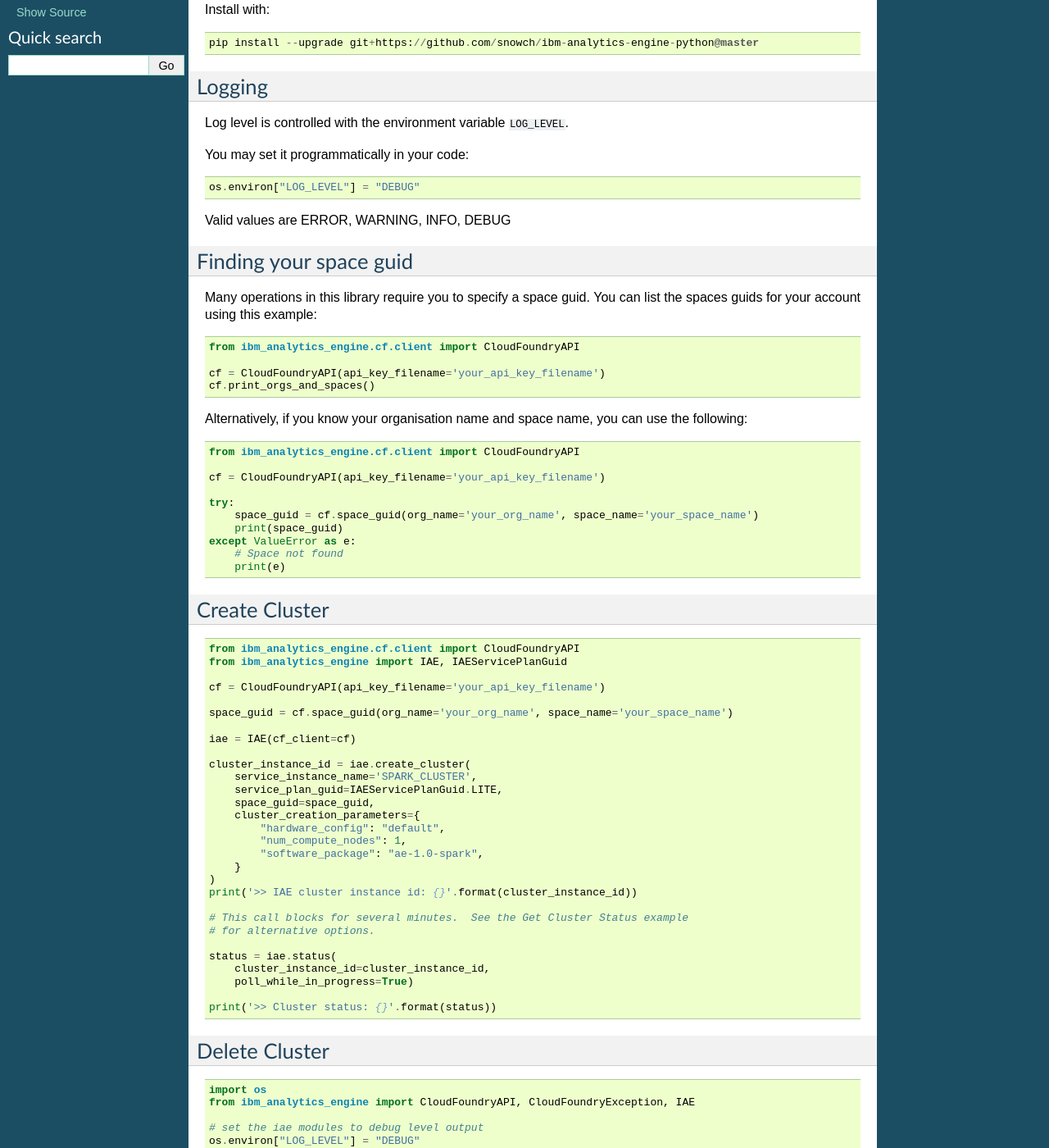
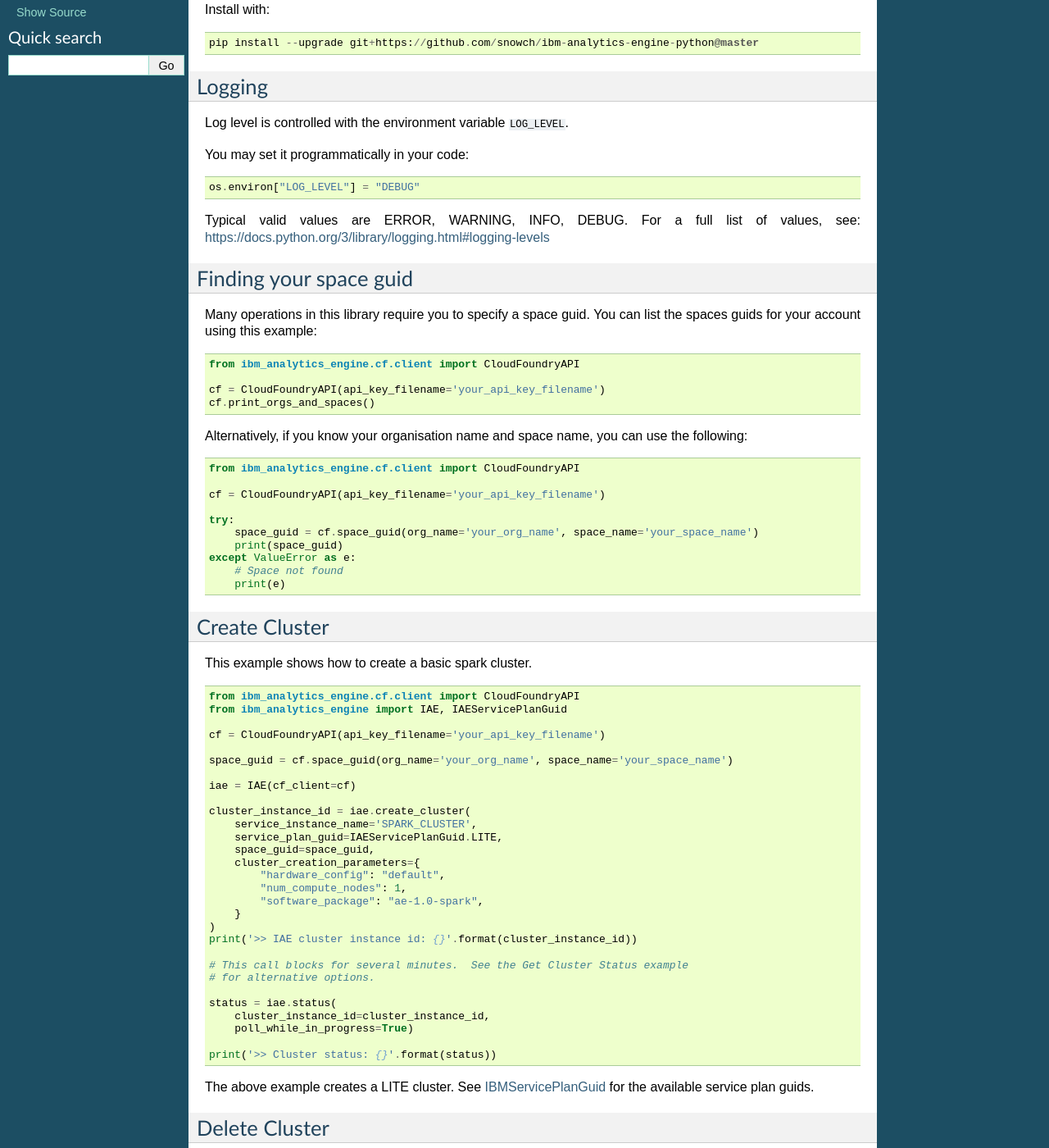
Before and after one commit to snowch/ibm-analytics-engine-python, a Sphinx documentation site: the page built from docs/examples.rst, in a window 1280 px wide and 1400 px high, scrolled down 393 px. Shown: the whole window at 82% size. Built offline with Sphinx 7.4.7, drawn with Linux system fonts in a browser that asks for light colours; some of the changed text lies outside the part shown.

Commit message:
add ref to service plan guids

```diff
--- a/docs/apidocs.rst
+++ b/docs/apidocs.rst
@@ -44,5 +44,10 @@
 Utility Classes
 ===============
 
+IBMServicePlanGuid
+------------------
+
+.. _IBMServicePlanGuid-ref:
+
 .. autoclass:: IAEServicePlanGuid
     :members:
--- a/docs/conf.py
+++ b/docs/conf.py
@@ -40,6 +40,7 @@
     'sphinx.ext.coverage',
     'sphinx.ext.viewcode',
     'sphinx.ext.napoleon',
+    'sphinx.ext.autosectionlabel',
     ]
 
 # Add any paths that contain templates here, relative to this directory.
--- a/docs/examples.rst
+++ b/docs/examples.rst
@@ -34,7 +34,7 @@
 
    os.environ["LOG_LEVEL"] = "DEBUG"
 
-Valid values are ERROR, WARNING, INFO, DEBUG
+Typical valid values are ERROR, WARNING, INFO, DEBUG.  For a full list of values, see: https://docs.python.org/3/library/logging.html#logging-levels
 
 =======================
 Finding your space guid
@@ -52,7 +52,11 @@
 Create Cluster
 ==============
 
+This example shows how to create a basic spark cluster.
+
 .. literalinclude:: example_scripts/create_cluster.py
+
+The above example creates a LITE cluster.  See :ref:`IBMServicePlanGuid` for the available service plan guids.
 
 ==============
 Delete Cluster
@@ -66,9 +70,9 @@
 
 .. literalinclude:: example_scripts/cluster_credentials.py
 
-===================
-Get Clusters Status
-===================
+==================
+Get Cluster Status
+==================
 
 To return the Cloud Foundry status:
 
```
